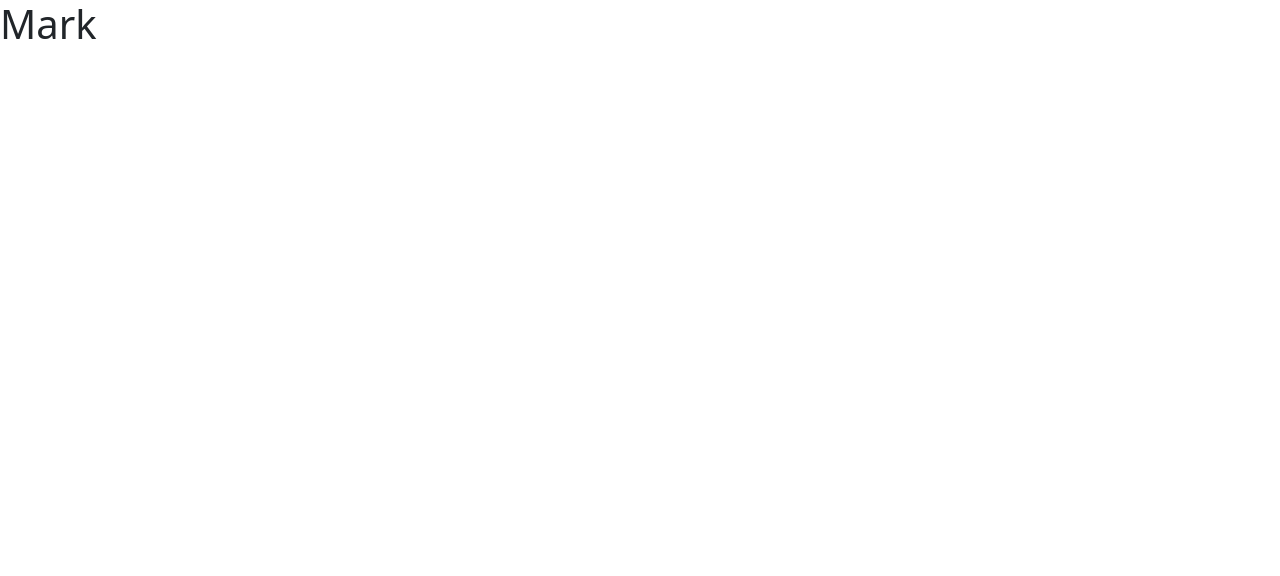
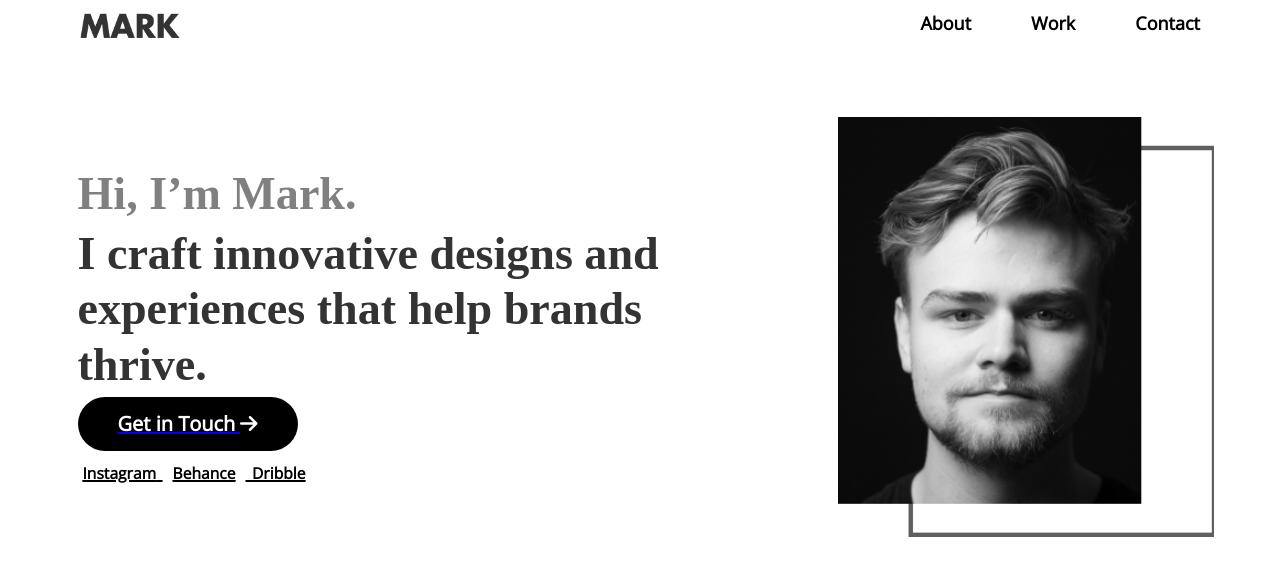
Before and after one commit to Abdulghaffar39/Mark, a plain HTML site: page index.html in a window 1280 px wide. Drawn offline with nearby package versions, Linux system fonts and the light colour scheme; a web font is replaced by a local one.

Commit message:
container-1

```diff
--- a/index.html
+++ b/index.html
@@ -4,22 +4,63 @@
 <head>
     <meta charset="utf-8">
     <meta name="viewport" content="width=device-width, initial-scale=1">
-    <title>Bootstrap demo</title>
+    <title>Mark</title>
     <link href="https://cdn.jsdelivr.net/npm/bootstrap@5.3.3/dist/css/bootstrap.min.css" rel="stylesheet"
         integrity="sha384-QWTKZyjpPEjISv5WaRU9OFeRpok6YctnYmDr5pNlyT2bRjXh0JMhjY6hW+ALEwIH" crossorigin="anonymous">
+
+    <link rel="stylesheet" href="./style/style.css">
+    <link rel="stylesheet" href="./style/utility.css">
+
 </head>
 
 <body>
 
-    <div>
+    <header>
+        <!-- navbar started -->
+     <div class="navbar container d-flex flex-row justify-content-between f-wrap align-items-center p-3">
 
-        <div>
-            <h1>Mark</h1>
+        <div class="child-nav" id="child-nav-1">
+            <img src="./Assets/imges/mark.png" width="100rem" alt="Mark">
         </div>
 
-        <div></div>
+        <div class="child-nav d-flex flex-row justify-content-between f-wrap align-items-center" id="child-nav-2">
+            <p class="para-nav">About</p>
+            <p class="para-nav">Work</p>
+            <p class="para-nav">Contact</p>
+        </div>
 
     </div>
+    <!-- navbar ended -->
+    </header>
+
+    <main>
+        <!-- container-1 started -->
+         <div class="container-1 container  d-flex flex-row justify-content-between f-wrap align-items-center">
+
+            <div>
+
+                <h2 class="head-1 color-gray">Hi, I’m Mark.</h2>
+                <h2 class="head-1 color-dark">I craft innovative designs and experiences that help brands thrive.</h2>
+                <button class="btn-1 d-flex flex-row justify-content-center f-wrap align-items-center">
+                    <a href="" class="decoration-1"><span class="color-white fs-2">Get in Touch</span> <i class="fa-solid fa-arrow-right arrow"></i></a>
+                </button>
+                <div class="decoration-2 fs-1 mx-2">
+                    <a href="" class="link-1 color-black mx-0">Instagram</a>
+                    <a href="" class="link-1 color-black mx-3">Behance</a>
+                    <a href="" class="link-1 color-black mx-0">Dribble</a>
+                </div>
+
+            </div>
+
+            <div class="img-1">
+                <img src="./Assets/imges/men.png" height="420vh" alt="Men">
+            </div>
+
+         </div>
+        <!-- container-1 ended -->
+    </main>
+
+
 
 
 
@@ -29,6 +70,8 @@
     <script src="https://cdn.jsdelivr.net/npm/bootstrap@5.3.3/dist/js/bootstrap.bundle.min.js"
         integrity="sha384-YvpcrYf0tY3lHB60NNkmXc5s9fDVZLESaAA55NDzOxhy9GkcIdslK1eN7N6jIeHz"
         crossorigin="anonymous"></script>
+
+        <script src="https://kit.fontawesome.com/1de706ad7b.js" crossorigin="anonymous"></script>
 </body>
 
 </html>
--- a/style/style.css
+++ b/style/style.css
@@ -0,0 +1,86 @@
+/* navbar started */
+#child-nav-2 {
+
+}
+
+.para-nav {
+    font-size: 1.8rem;
+}
+
+#child-nav-2 {
+    gap: 6rem;
+}
+/* navbar ended */
+
+
+/* container-1 started */
+.container-1 {
+    margin-top: 6rem;
+    gap: 12rem;
+}
+
+.head-1 {
+    font-size: 3.6vw;
+    font-family: "tahomabo";
+    font-weight: 800;
+    width: 50vw;
+}
+
+.btn-1 {
+    width: 22rem;
+    height: 5.4rem;
+    font-size: 2.2vw;
+    border: 1px solid transparent;
+    border-radius: 6rem;
+    background-color: var(--bg-black);
+    color: var(--color-white);
+}
+
+.arrow {
+    font-size: 2rem;
+    color: var(--color-white);
+}
+
+.decoration-1 {
+    text-decoration: 2.4px underline var(--bg-blue);
+}
+
+.decoration-2 {
+    text-decoration: 2.4px underline var(--color-black);
+}
+
+.img-1 {
+    width: 40vw;
+}
+/* container-1 ended */
+
+
+
+
+
+@media (max-width: 700px) {
+    .navbar {
+        display: flex;
+        flex-direction: row;
+        justify-content: center !important;
+        gap: 5rem;
+        width: 100vw;
+    }
+
+    .container-1 {
+        display: flex;
+        flex-wrap: wrap;
+    }
+}
+
+@media (max-width: 500px) {
+
+    #child-nav-1 {
+         justify-content: center !important;
+         margin: 0 auto;
+    }
+
+    #child-nav-2 {
+        display: none !important;
+    }
+}
--- a/style/utility.css
+++ b/style/utility.css
@@ -3,7 +3,7 @@
     padding: 0;
     box-sizing: border-box;
 
-    font-family: "sans-light";
+    font-family: "sans";
     font-weight: 600;
     font-style: normal;
     font-size: 62.5%;
@@ -37,10 +37,16 @@ body {
     --bg-black: #000000;
     --bg-white: #ffffff;
     --bg-gray: #808080;
+    --bg-dark: #333333;
+    --bg-blue: #0000ff;
 }
 
 .bg-white {
     background-color: var(--bg-white);
+}
+
+.bg-dark {
+    background-color: var(--dark-white);
 }
 
 .bg-black {
@@ -51,15 +57,25 @@ body {
     background-color: var(--bg-gray);
 }
 
+.bg-blue {
+    background-color: var(--bg-blue);
+}
+
 :root {
 
     --color-black: #000000;
     --color-white: #ffffff;
     --color-gray: #808080;
+    --color-dark: #333333;
+    --color-blue: blue;
 }
 
 .color-white {
     color: var(--color-white);
+}
+
+.color-dark {
+    color: var(--color-dark);
 }
 
 .color-black {
@@ -69,3 +85,7 @@ body {
 .color-gray {
     color: var(--color-gray);
 }
+
+.color-blue {
+    color: var(--color-blue);
+}
```
Also changed, not shown: Assets/imges/mark.png (added).
